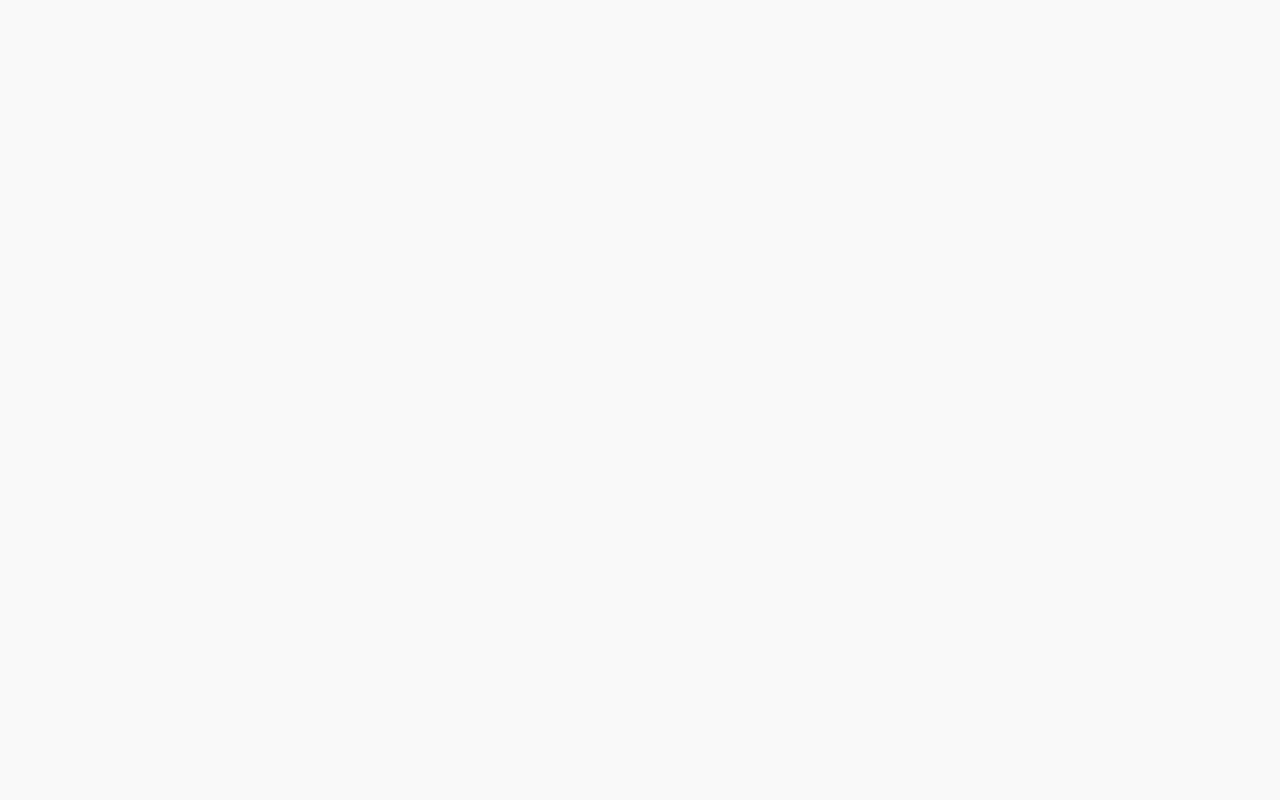
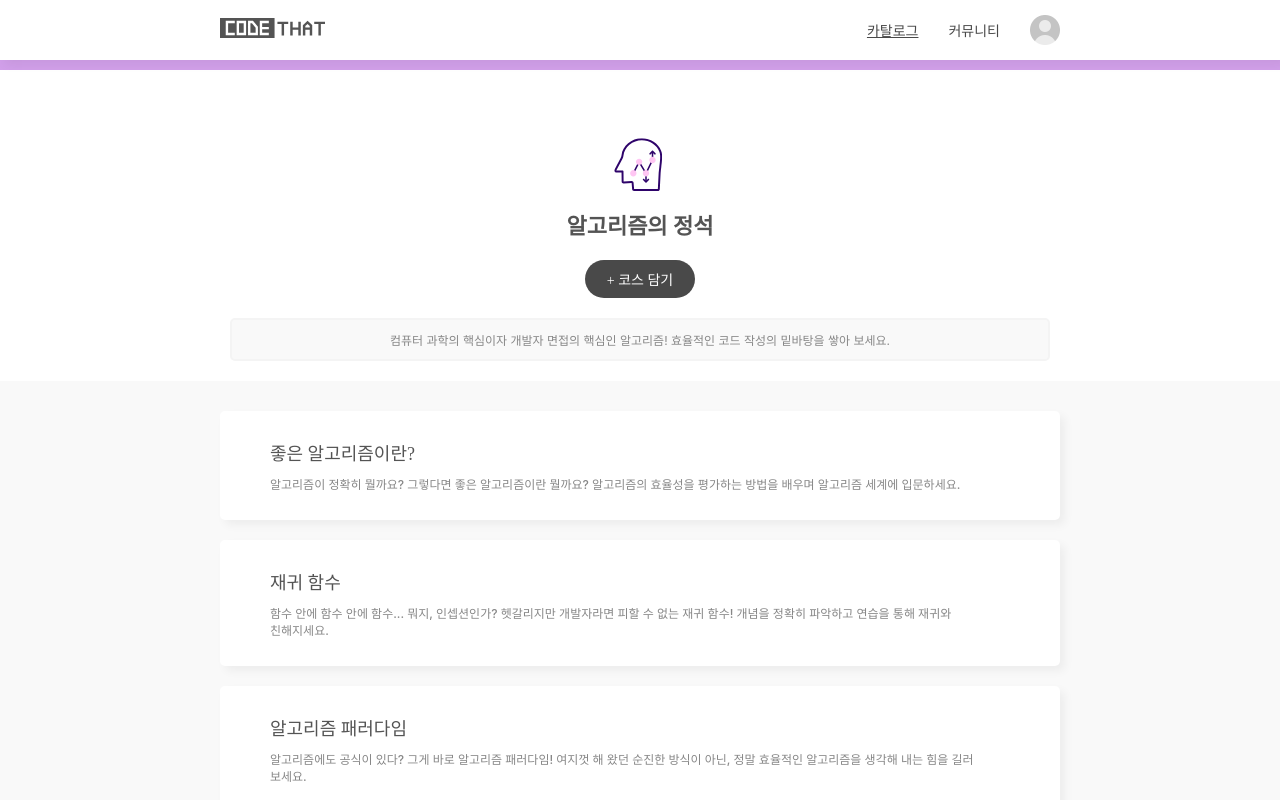
Before and after one commit to ChungO5/codethat, a React (Create React App) app: page /courses/algorithms in a window 1280 px wide. Before the commit this address had no page. Shown: the top 800 px of the page. Built offline with nearby package versions, Linux system fonts and the light colour scheme; a web font is replaced by a local one.

Commit message:
useParams로 동적인 경로 만들기

```diff
--- a/src/Main.js
+++ b/src/Main.js
@@ -15,10 +15,7 @@ function Main() {
                     <Route index element={<HomePage />} />
                     <Route path="courses">
                         <Route index element={<CourseListPage />} />
-                        <Route
-                            path="react-frontend-development"
-                            element={<CoursePage />}
-                        />
+                        <Route path=":courseSlug" element={<CoursePage />} />
                     </Route>
                     <Route path="questions">
                         <Route index element={<QuestionListPage />} />
--- a/src/pages/CoursePage.js
+++ b/src/pages/CoursePage.js
@@ -5,9 +5,11 @@ import Card from "../components/Card";
 import CourseIcon from "../components/CourseIcon";
 import getCourseColor from "../utils/getCourseColor";
 import styles from "./CoursePage.module.css";
+import { useParams } from "react-router-dom";
 
 function CoursePage() {
-    const course = getCourseBySlug("react-frontend-development");
+    const { courseSlug } = useParams();
+    const course = getCourseBySlug(courseSlug);
     const courseColor = getCourseColor(course?.code);
 
     const headerStyle = {
```
